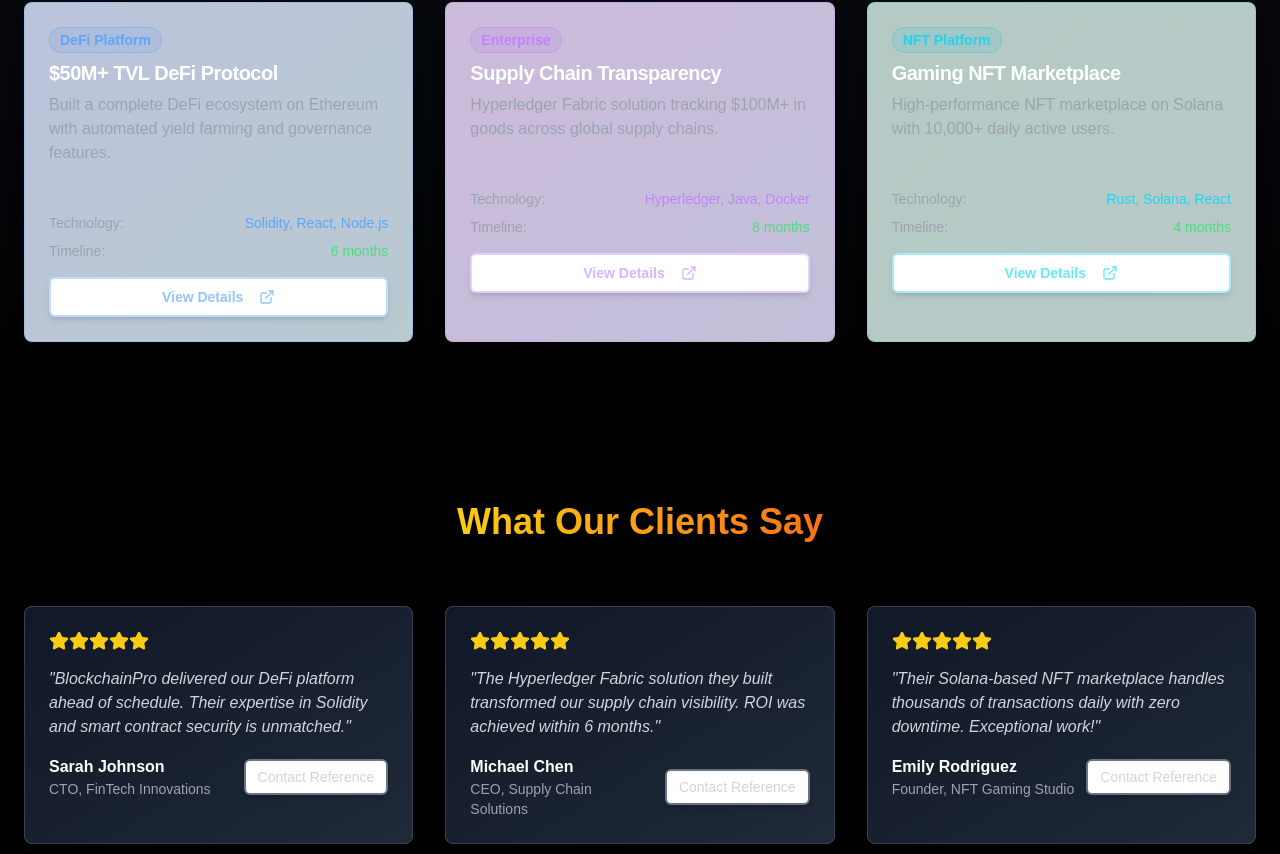
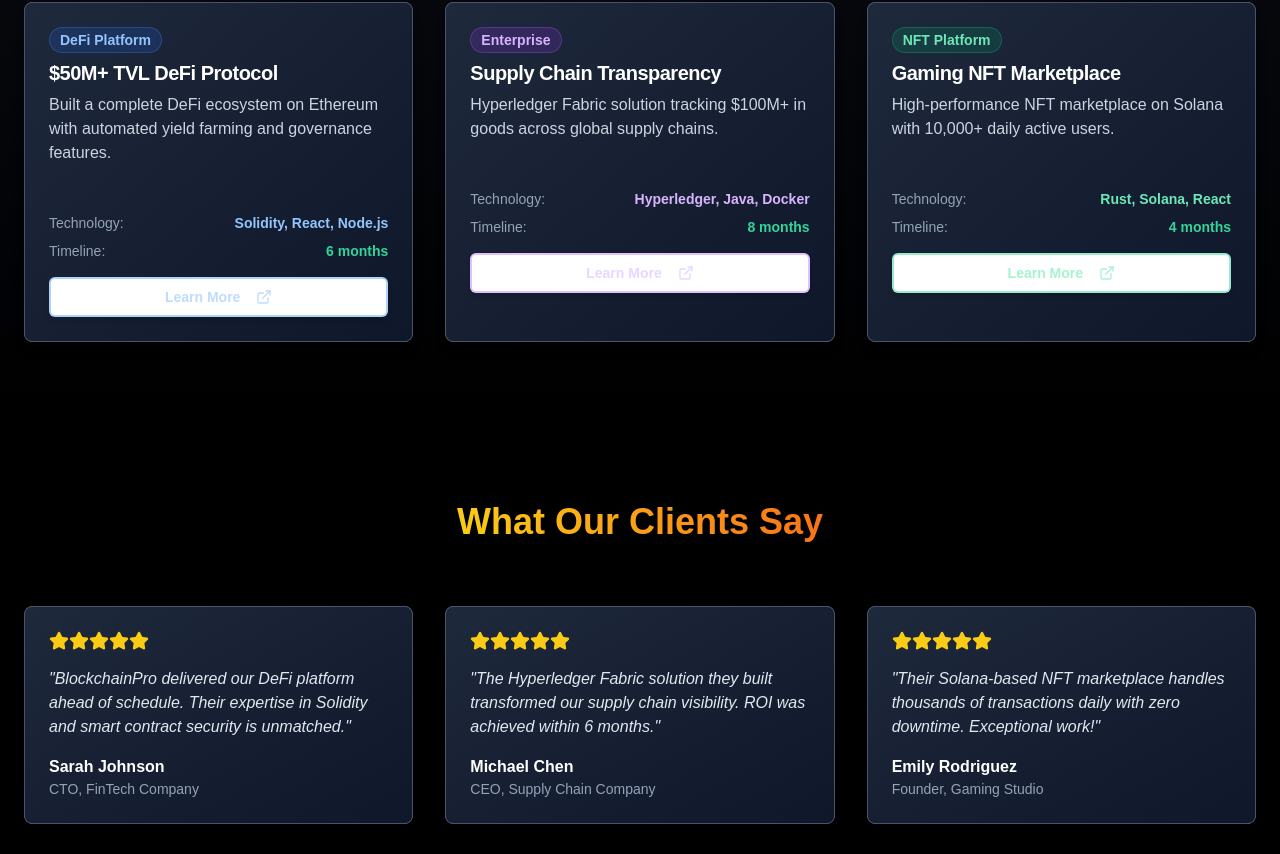
Before and after one commit to ledgershift/blockchain-website, a Next.js app: page / in a window 1280 px wide. Shown: the part 3546-4400 px from the top of the page. Built offline with nearby package versions, Linux system fonts and the light colour scheme.

Commit message:
feat: enhance success stories with improved visibility
Update color scheme, remove client references, and improve readability

#VERCEL_SKIP

Co-authored-by: null <177465869+ledgershift@users.noreply.github.com>

```diff
--- a/app/page.tsx
+++ b/app/page.tsx
@@ -735,28 +735,28 @@ export default function HomePage() {
             </div>
 
             <div className="grid gap-6 md:gap-8 lg:grid-cols-3">
-              <Card className="bg-gradient-to-br from-blue-900/30 to-cyan-900/30 border-blue-400/30 hover:border-blue-300/60 transition-all duration-300 hover:scale-105 shadow-lg hover:shadow-blue-500/20">
+              <Card className="bg-gradient-to-br from-slate-800 to-slate-900 border-slate-600 hover:border-blue-400/60 transition-all duration-300 hover:scale-105 shadow-lg hover:shadow-blue-500/20">
                 <CardHeader className="p-4 md:p-6">
-                  <Badge className="w-fit bg-blue-500/10 text-blue-400 border-blue-500/20 text-xs md:text-sm">
+                  <Badge className="w-fit bg-blue-600/20 text-blue-300 border-blue-500/30 text-xs md:text-sm font-semibold">
                     DeFi Platform
                   </Badge>
-                  <CardTitle className="text-white text-lg md:text-xl">$50M+ TVL DeFi Protocol</CardTitle>
-                  <CardDescription className="text-gray-400 text-sm md:text-base">
+                  <CardTitle className="text-white text-lg md:text-xl font-bold">$50M+ TVL DeFi Protocol</CardTitle>
+                  <CardDescription className="text-slate-300 text-sm md:text-base leading-relaxed">
                     Built a complete DeFi ecosystem on Ethereum with automated yield farming and governance features.
                   </CardDescription>
                 </CardHeader>
                 <CardContent className="p-4 md:p-6 pt-0">
                   <div className="flex justify-between items-center text-xs md:text-sm mb-2">
-                    <span className="text-gray-400">Technology:</span>
-                    <span className="text-blue-400">Solidity, React, Node.js</span>
+                    <span className="text-slate-400 font-medium">Technology:</span>
+                    <span className="text-blue-300 font-semibold">Solidity, React, Node.js</span>
                   </div>
                   <div className="flex justify-between items-center text-xs md:text-sm mb-4">
-                    <span className="text-gray-400">Timeline:</span>
-                    <span className="text-green-400">6 months</span>
+                    <span className="text-slate-400 font-medium">Timeline:</span>
+                    <span className="text-emerald-400 font-semibold">6 months</span>
                   </div>
                   <Button
                     variant="outline"
-                    className="w-full border-2 border-blue-400/40 text-blue-300 hover:bg-blue-500/20 hover:border-blue-300/60 hover:text-blue-200 font-semibold shadow-md hover:shadow-lg transition-all duration-300"
+                    className="w-full border-2 border-blue-400/50 text-blue-200 hover:bg-blue-500/20 hover:border-blue-300/70 hover:text-blue-100 font-semibold shadow-md hover:shadow-lg transition-all duration-300"
                     onClick={() => {
                       toast({
                         title: "DeFi Case Study 📊",
@@ -765,34 +765,34 @@ export default function HomePage() {
                       scrollToSection("contact")
                     }}
                   >
-                    View Details
+                    Learn More
                     <ExternalLink className="ml-2 h-4 w-4" />
                   </Button>
                 </CardContent>
               </Card>
 
-              <Card className="bg-gradient-to-br from-purple-900/30 to-indigo-900/30 border-purple-400/30 hover:border-purple-300/60 transition-all duration-300 hover:scale-105 shadow-lg hover:shadow-purple-500/20">
+              <Card className="bg-gradient-to-br from-slate-800 to-slate-900 border-slate-600 hover:border-purple-400/60 transition-all duration-300 hover:scale-105 shadow-lg hover:shadow-purple-500/20">
                 <CardHeader className="p-4 md:p-6">
-                  <Badge className="w-fit bg-purple-500/10 text-purple-400 border-purple-500/20 text-xs md:text-sm">
+                  <Badge className="w-fit bg-purple-600/20 text-purple-300 border-purple-500/30 text-xs md:text-sm font-semibold">
                     Enterprise
                   </Badge>
-                  <CardTitle className="text-white text-lg md:text-xl">Supply Chain Transparency</CardTitle>
-                  <CardDescription className="text-gray-400 text-sm md:text-base">
+                  <CardTitle className="text-white text-lg md:text-xl font-bold">Supply Chain Transparency</CardTitle>
+                  <CardDescription className="text-slate-300 text-sm md:text-base leading-relaxed">
                     Hyperledger Fabric solution tracking $100M+ in goods across global supply chains.
                   </CardDescription>
                 </CardHeader>
                 <CardContent className="p-4 md:p-6 pt-0">
                   <div className="flex justify-between items-center text-xs md:text-sm mb-2">
-                    <span className="text-gray-400">Technology:</span>
-                    <span className="text-purple-400">Hyperledger, Java, Docker</span>
+                    <span className="text-slate-400 font-medium">Technology:</span>
+                    <span className="text-purple-300 font-semibold">Hyperledger, Java, Docker</span>
                   </div>
                   <div className="flex justify-between items-center text-xs md:text-sm mb-4">
-                    <span className="text-gray-400">Timeline:</span>
-                    <span className="text-green-400">8 months</span>
+                    <span className="text-slate-400 font-medium">Timeline:</span>
+                    <span className="text-emerald-400 font-semibold">8 months</span>
                   </div>
                   <Button
                     variant="outline"
-                    className="w-full border-2 border-purple-400/40 text-purple-300 hover:bg-purple-500/20 hover:border-purple-300/60 hover:text-purple-200 font-semibold shadow-md hover:shadow-lg transition-all duration-300"
+                    className="w-full border-2 border-purple-400/50 text-purple-200 hover:bg-purple-500/20 hover:border-purple-300/70 hover:text-purple-100 font-semibold shadow-md hover:shadow-lg transition-all duration-300"
                     onClick={() => {
                       toast({
                         title: "Enterprise Case Study 🏢",
@@ -801,34 +801,34 @@ export default function HomePage() {
                       scrollToSection("contact")
                     }}
                   >
-                    View Details
+                    Learn More
                     <ExternalLink className="ml-2 h-4 w-4" />
                   </Button>
                 </CardContent>
               </Card>
 
-              <Card className="bg-gradient-to-br from-emerald-900/30 to-teal-900/30 border-emerald-400/30 hover:border-emerald-300/60 transition-all duration-300 hover:scale-105 shadow-lg hover:shadow-emerald-500/20 lg:col-span-1 sm:col-span-2 lg:col-start-auto sm:col-start-1">
+              <Card className="bg-gradient-to-br from-slate-800 to-slate-900 border-slate-600 hover:border-emerald-400/60 transition-all duration-300 hover:scale-105 shadow-lg hover:shadow-emerald-500/20 lg:col-span-1 sm:col-span-2 lg:col-start-auto sm:col-start-1">
                 <CardHeader className="p-4 md:p-6">
-                  <Badge className="w-fit bg-cyan-500/10 text-cyan-400 border-cyan-500/20 text-xs md:text-sm">
+                  <Badge className="w-fit bg-emerald-600/20 text-emerald-300 border-emerald-500/30 text-xs md:text-sm font-semibold">
                     NFT Platform
                   </Badge>
-                  <CardTitle className="text-white text-lg md:text-xl">Gaming NFT Marketplace</CardTitle>
-                  <CardDescription className="text-gray-400 text-sm md:text-base">
+                  <CardTitle className="text-white text-lg md:text-xl font-bold">Gaming NFT Marketplace</CardTitle>
+                  <CardDescription className="text-slate-300 text-sm md:text-base leading-relaxed">
                     High-performance NFT marketplace on Solana with 10,000+ daily active users.
                   </CardDescription>
                 </CardHeader>
                 <CardContent className="p-4 md:p-6 pt-0">
                   <div className="flex justify-between items-center text-xs md:text-sm mb-2">
-                    <span className="text-gray-400">Technology:</span>
-                    <span className="text-cyan-400">Rust, Solana, React</span>
+                    <span className="text-slate-400 font-medium">Technology:</span>
+                    <span className="text-emerald-300 font-semibold">Rust, Solana, React</span>
                   </div>
                   <div className="flex justify-between items-center text-xs md:text-sm mb-4">
-                    <span className="text-gray-400">Timeline:</span>
-                    <span className="text-green-400">4 months</span>
+                    <span className="text-slate-400 font-medium">Timeline:</span>
+                    <span className="text-emerald-400 font-semibold">4 months</span>
                   </div>
                   <Button
                     variant="outline"
-                    className="w-full border-2 border-cyan-400/40 text-cyan-300 hover:bg-cyan-500/20 hover:border-cyan-300/60 hover:text-cyan-200 font-semibold shadow-md hover:shadow-lg transition-all duration-300"
+                    className="w-full border-2 border-emerald-400/50 text-emerald-200 hover:bg-emerald-500/20 hover:border-emerald-300/70 hover:text-emerald-100 font-semibold shadow-md hover:shadow-lg transition-all duration-300"
                     onClick={() => {
                       toast({
                         title: "NFT Case Study 🎮",
@@ -837,7 +837,7 @@ export default function HomePage() {
                       scrollToSection("contact")
                     }}
                   >
-                    View Details
+                    Learn More
                     <ExternalLink className="ml-2 h-4 w-4" />
                   </Button>
                 </CardContent>
@@ -861,32 +861,29 @@ export default function HomePage() {
               {[
                 {
                   name: "Sarah Johnson",
-                  role: "CTO, FinTech Innovations",
+                  role: "CTO, FinTech Company",
                   content:
                     "BlockchainPro delivered our DeFi platform ahead of schedule. Their expertise in Solidity and smart contract security is unmatched.",
                   rating: 5,
-                  company: "FinTech Innovations",
                 },
                 {
                   name: "Michael Chen",
-                  role: "CEO, Supply Chain Solutions",
+                  role: "CEO, Supply Chain Company",
                   content:
                     "The Hyperledger Fabric solution they built transformed our supply chain visibility. ROI was achieved within 6 months.",
                   rating: 5,
-                  company: "Supply Chain Solutions",
                 },
                 {
                   name: "Emily Rodriguez",
-                  role: "Founder, NFT Gaming Studio",
+                  role: "Founder, Gaming Studio",
                   content:
                     "Their Solana-based NFT marketplace handles thousands of transactions daily with zero downtime. Exceptional work!",
                   rating: 5,
-                  company: "NFT Gaming Studio",
                 },
               ].map((testimonial, index) => (
                 <Card
                   key={index}
-                  className="bg-gradient-to-br from-gray-900 to-gray-800 border-gray-700 hover:border-yellow-500/50 transition-all duration-300 hover:scale-105"
+                  className="bg-gradient-to-br from-slate-800 to-slate-900 border-slate-600 hover:border-yellow-400/50 transition-all duration-300 hover:scale-105"
                 >
                   <CardContent className="p-4 md:p-6">
                     <div className="flex mb-3 md:mb-4">
@@ -894,26 +891,12 @@ export default function HomePage() {
                         <Star key={i} className="h-4 w-4 md:h-5 md:w-5 text-yellow-400 fill-current" />
                       ))}
                     </div>
-                    <p className="text-gray-300 mb-3 md:mb-4 italic text-sm md:text-base">"{testimonial.content}"</p>
-                    <div className="flex flex-col sm:flex-row sm:justify-between sm:items-center gap-3">
-                      <div>
-                        <p className="font-semibold text-white text-sm md:text-base">{testimonial.name}</p>
-                        <p className="text-xs md:text-sm text-gray-400">{testimonial.role}</p>
-                      </div>
-                      <Button
-                        size="sm"
-                        variant="outline"
-                        className="border-2 border-gray-500 text-gray-300 hover:bg-gray-700 hover:text-white hover:border-gray-400 font-medium shadow-md hover:shadow-lg transition-all duration-300 w-full sm:w-auto"
-                        onClick={() => {
-                          toast({
-                            title: `Reference from ${testimonial.company} ⭐`,
-                            description: "Want to speak with our clients? We can arrange a reference call!",
-                          })
-                          scrollToSection("contact")
-                        }}
-                      >
-                        Contact Reference
-                      </Button>
+                    <p className="text-slate-200 mb-3 md:mb-4 italic text-sm md:text-base leading-relaxed">
+                      "{testimonial.content}"
+                    </p>
+                    <div>
+                      <p className="font-semibold text-white text-sm md:text-base">{testimonial.name}</p>
+                      <p className="text-xs md:text-sm text-slate-400">{testimonial.role}</p>
                     </div>
                   </CardContent>
                 </Card>
```
